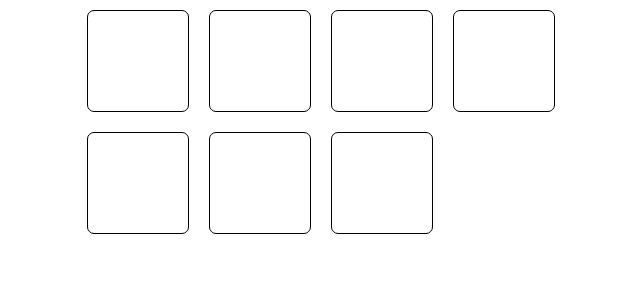
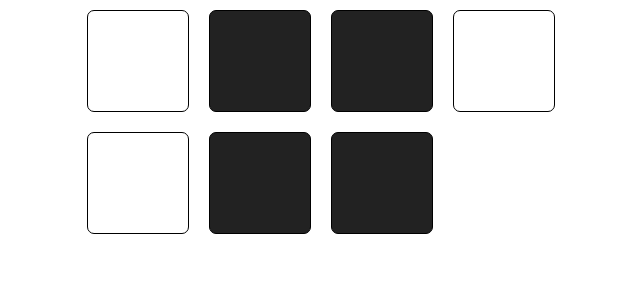
Before and after one commit to joshuaombasa/stateoxes-React-project, a React (Vite) app: page / in a window 1280 px wide. Shown: the top 300 px of the page, without its empty margins (263-903 px from the left). Built offline with nearby package versions, Linux system fonts and the light colour scheme.

Commit message:
updated toggle function to use closure

```diff
--- a/src/components/Box.jsx
+++ b/src/components/Box.jsx
@@ -1,13 +1,13 @@
 import React from "react";
 
-export default function Box(props) {
+export default function Box({box, toggle}) {
 
-    const styling = {backgroundColor: props.on ?  "#222222" : ""}
+    const styling = {backgroundColor: box.on ?  "#222222" : ""}
 
     return (
         <div
         className="box"
         style={styling}
-        onClick={() => {props.handleClick(props.id)}}></div>
+        onClick={toggle}></div>
     )
 }
```
